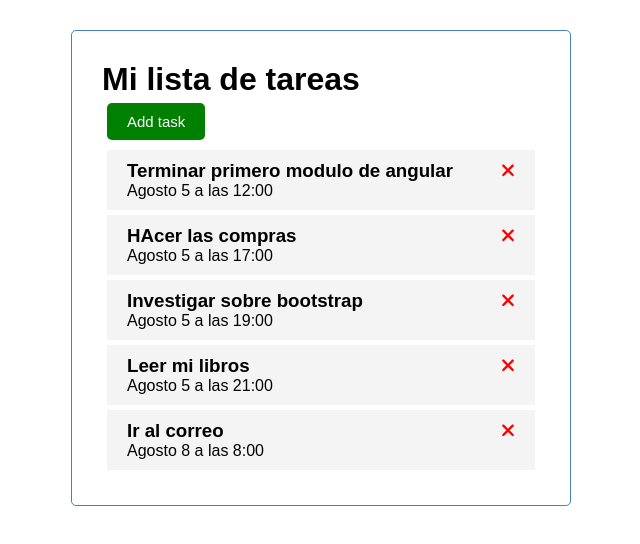
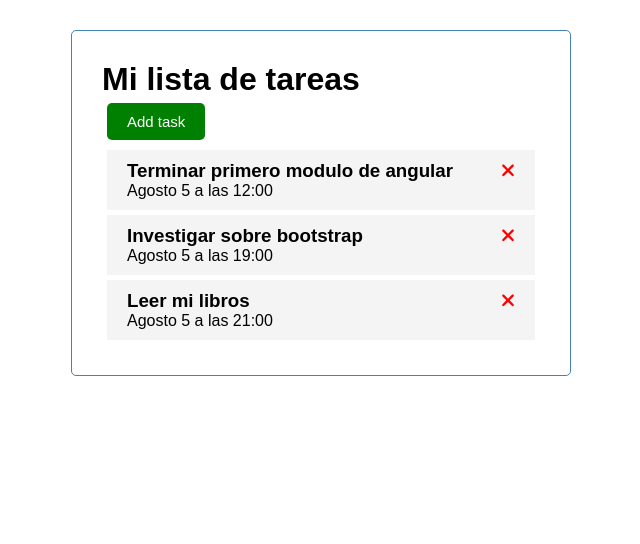
Before and after one commit to crverdu/Argentina-Programa, an Angular app in the folder taskList/task-list/: page / in a window 1280 px wide. Shown: the top 544 px of the page, without its empty margins (319-959 px from the left). Built offline with nearby package versions, Linux system fonts and the light colour scheme; data requests are answered from the project's data file.

Commit message:
deleteTask Service

```diff
--- a/taskList/task-list/db.json
+++ b/taskList/task-list/db.json
@@ -1,28 +1,21 @@
 {
-    "tasks":[
-        {   "id":1,
+  "tasks": [
+    {
+      "id": 1,
       "text": "Terminar primero modulo de angular",
       "day": "Agosto 5 a las 12:00",
       "reminder": true
     },
-        {   "id":2,
-            "text": "HAcer las compras",
-            "day": "Agosto 5 a las 17:00",
-            "reminder": true
-        },
-        {   "id":3,
+    {
+      "id": 3,
       "text": "Investigar sobre bootstrap",
       "day": "Agosto 5 a las 19:00",
       "reminder": false
     },
-        {   "id":4,
+    {
+      "id": 4,
       "text": "Leer mi libros",
       "day": "Agosto 5 a las 21:00",
-            "reminder": false
-        },
-        {   "id":5,
-            "text": "Ir al correo",
-            "day": "Agosto 8 a las 8:00",
       "reminder": false
     }
   ]
--- a/taskList/task-list/src/app/components/tasks-item/tasks-item.component.html
+++ b/taskList/task-list/src/app/components/tasks-item/tasks-item.component.html
@@ -4,6 +4,7 @@
         <fa-icon
             [icon]="faTimes"
             [ngStyle]="{'color':'red'}"
+            (click)="onDelete(task)">
         >
         </fa-icon>
     </h3>
--- a/taskList/task-list/src/app/components/tasks-item/tasks-item.component.ts
+++ b/taskList/task-list/src/app/components/tasks-item/tasks-item.component.ts
@@ -1,4 +1,4 @@
-import { Component, OnInit, Input } from '@angular/core';
+import { Component, OnInit, Input, Output, EventEmitter } from '@angular/core';
 import {Task} from '../../task';
 import { TASKS } from 'src/app/mock-task';
 import { faTimes } from '@fortawesome/free-solid-svg-icons';
@@ -10,10 +10,14 @@ import { faTimes } from '@fortawesome/free-solid-svg-icons';
 })
 export class TasksItemComponent implements OnInit {
   @Input() task: Task = TASKS[0];
+  @Output() onDeleteTask: EventEmitter<Task> = new EventEmitter();
   faTimes = faTimes;
   constructor() { }
 
   ngOnInit(): void {
   }
+  onDelete(task : Task) {
+    this.onDeleteTask.emit(task);
+  }
 
 }
--- a/taskList/task-list/src/app/components/tasks/tasks.component.html
+++ b/taskList/task-list/src/app/components/tasks/tasks.component.html
@@ -1,4 +1,5 @@
 <app-tasks-item *ngFor="let task of tasks"
     [task]="task"
+    (onDeleteTask)="deleteTask(task)"
 >
 </app-tasks-item>
--- a/taskList/task-list/src/app/components/tasks/tasks.component.ts
+++ b/taskList/task-list/src/app/components/tasks/tasks.component.ts
@@ -18,5 +18,10 @@ export class TasksComponent implements OnInit {
       this.tasks = tasks;
     })
   }
+  deleteTask(task: Task){
+    this.tasksService.deleteTask(task).subscribe(()=>(
+      this.tasks=this.tasks.filter(t => t.id !== task.id)
+    ))
+  }
 
 }
--- a/taskList/task-list/src/app/service/task.service.ts
+++ b/taskList/task-list/src/app/service/task.service.ts
@@ -16,4 +16,9 @@ export class TaskService {
   getTasks(): Observable<Task[]> {
     return this.http.get<Task[]>(this.apiUrl)
   }
+
+  deleteTask(task: Task): Observable<Task> {
+    const url = `${this.apiUrl}/${task.id}`
+    return this.http.delete<Task>(url)
+  }
 }
```
Lines whose indentation alone changed are shown as unchanged.
